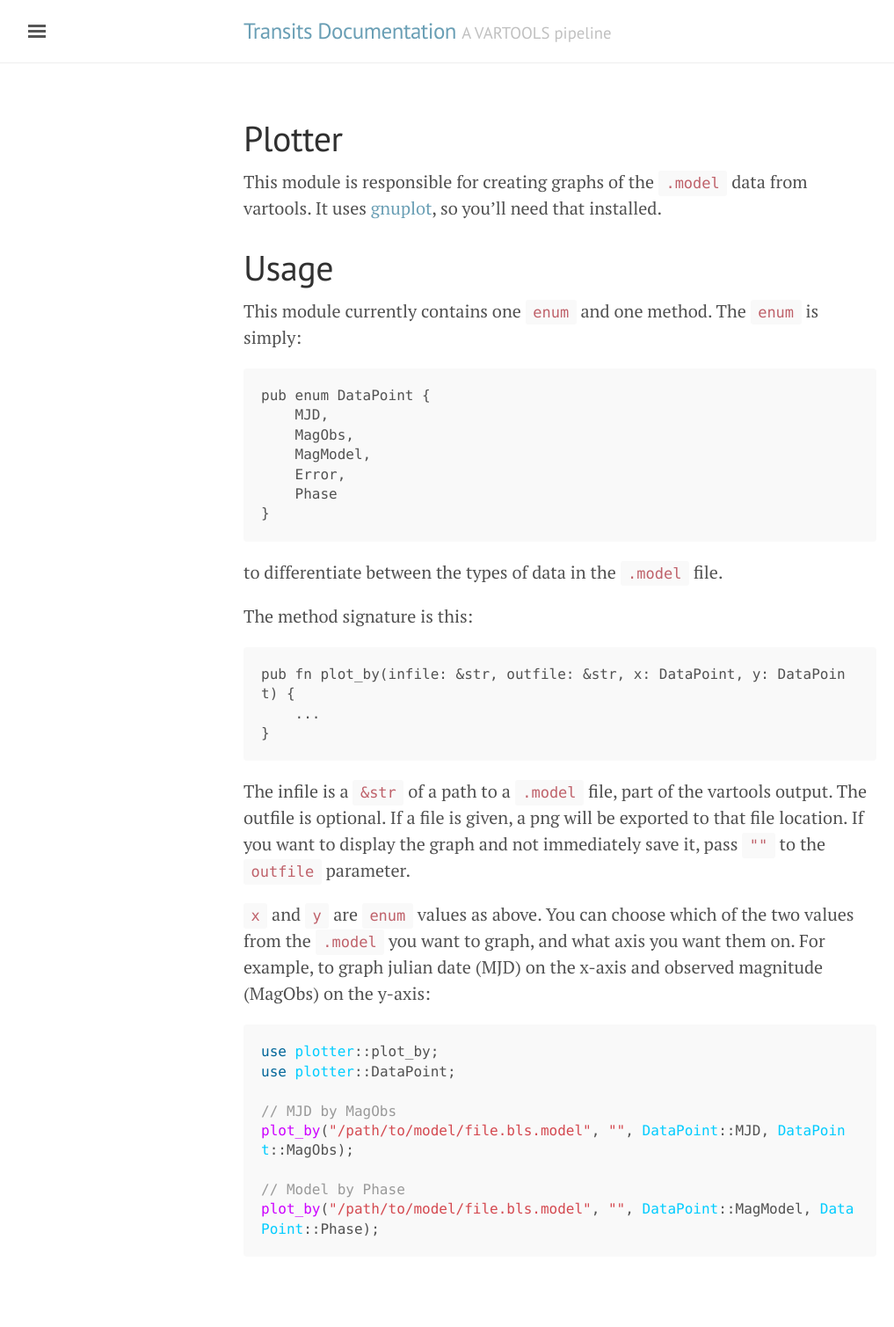
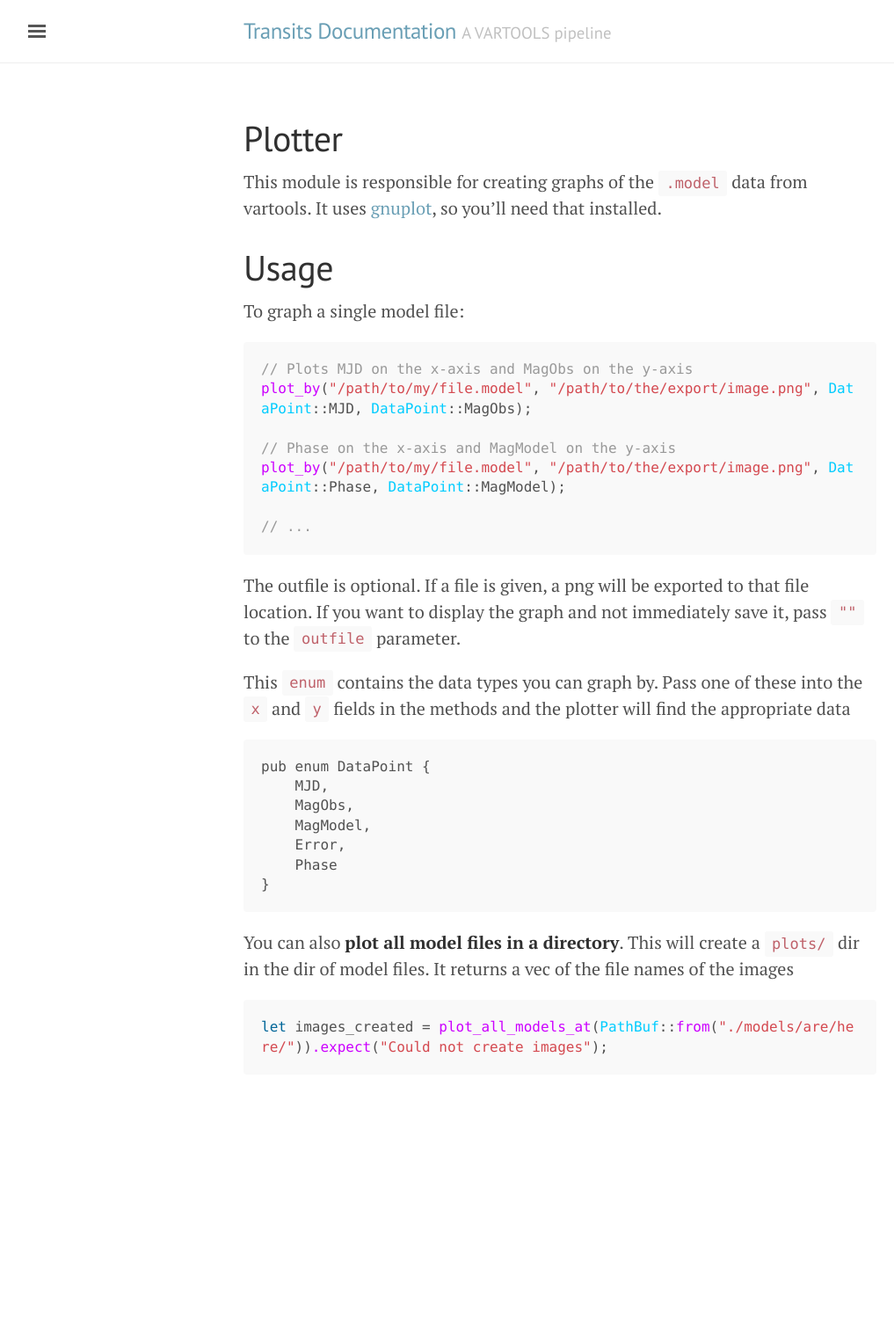
Before and after one commit to llamicron/transits, a Jekyll site: the page built from docs/plotter.md, in a window 1280 px wide. Shown: the whole page at 88% size, without its empty margins (3-1020 px from the left). Built offline with Jekyll 4.4.1, drawn with Linux system fonts in a browser that asks for light colours; after the commit the page ends 1302 px from its top, so only the background shows below that.

Commit message:
Updates plotter docs

````diff
--- a/docs/plotter.md
+++ b/docs/plotter.md
@@ -6,7 +6,20 @@ title: Plotter
 This module is responsible for creating graphs of the `.model` data from vartools. It uses [gnuplot](http://www.gnuplot.info/), so you'll need that installed.
 
 # Usage
-This module currently contains one `enum` and one method. The `enum` is simply:
+To graph a single model file:
+```rust
+// Plots MJD on the x-axis and MagObs on the y-axis
+plot_by("/path/to/my/file.model", "/path/to/the/export/image.png", DataPoint::MJD, DataPoint::MagObs);
+
+// Phase on the x-axis and MagModel on the y-axis
+plot_by("/path/to/my/file.model", "/path/to/the/export/image.png", DataPoint::Phase, DataPoint::MagModel);
+
+// ...
+```
+
+The outfile is optional. If a file is given, a png will be exported to that file location. If you want to display the graph and not immediately save it, pass `""` to the `outfile` parameter.
+
+This `enum` contains the data types you can graph by. Pass one of these into the `x` and `y` fields in the methods and the plotter will find the appropriate data
 ```
 pub enum DataPoint {
     MJD,
@@ -16,24 +29,8 @@ pub enum DataPoint {
     Phase
 }
 ```
-to differentiate between the types of data in the `.model` file.
 
-The method signature is this:
+You can also **plot all model files in a directory**. This will create a `plots/` dir in the dir of model files. It returns a vec of the file names of the images
+```rust
+let images_created = plot_all_models_at(PathBuf::from("./models/are/here/")).expect("Could not create images");
 ```
-pub fn plot_by(infile: &str, outfile: &str, x: DataPoint, y: DataPoint) {
-    ...
-}
-```
-The infile is a `&str` of a path to a `.model` file, part of the vartools output. The outfile is optional. If a file is given, a png will be exported to that file location. If you want to display the graph and not immediately save it, pass `""` to the `outfile` parameter.
-
-`x` and `y` are `enum` values as above. You can choose which of the two values from the `.model` you want to graph, and what axis you want them on. For example, to graph julian date (MJD) on the x-axis and observed magnitude (MagObs) on the y-axis:
-```rust
-use plotter::plot_by;
-use plotter::DataPoint;
-
-// MJD by MagObs
-plot_by("/path/to/model/file.bls.model", "", DataPoint::MJD, DataPoint::MagObs);
-
-// Model by Phase
-plot_by("/path/to/model/file.bls.model", "", DataPoint::MagModel, DataPoint::Phase);
-```
````
